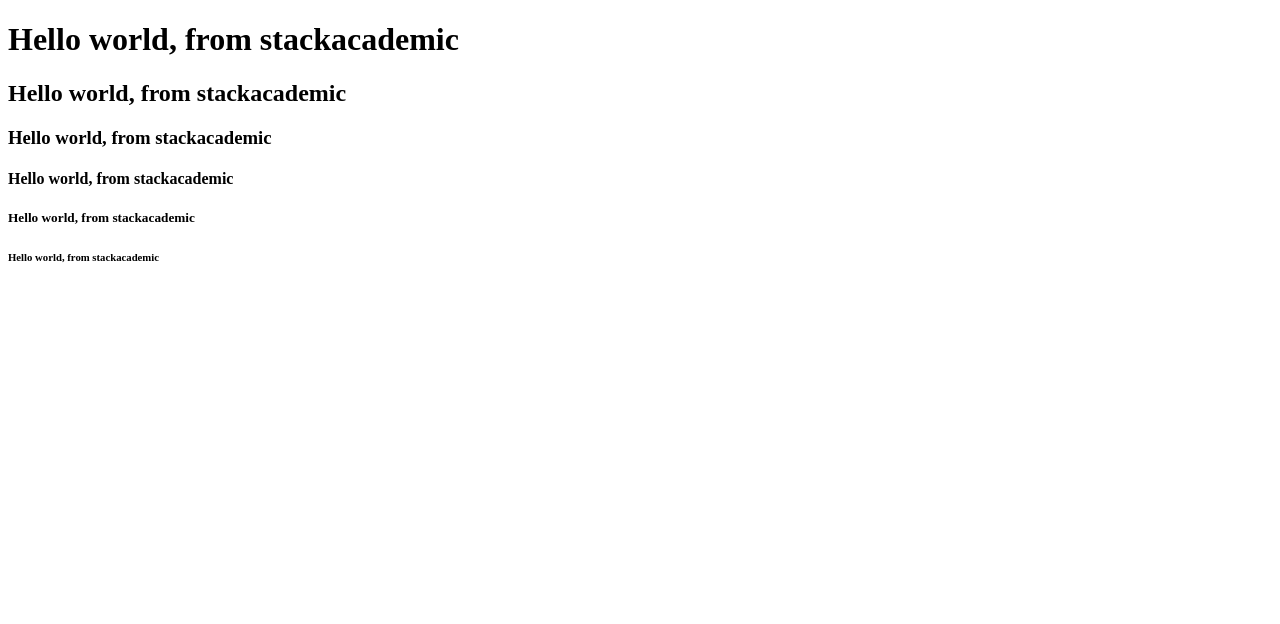
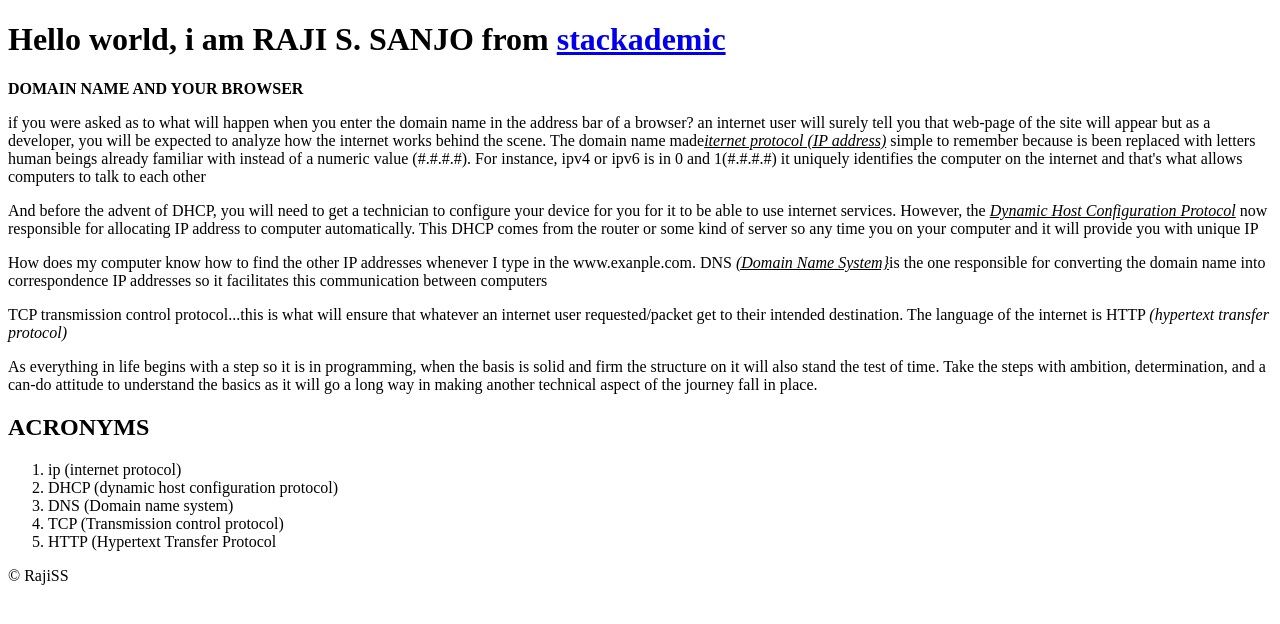
Before and after one commit to rajiss-ctrl/stackacademic, a plain HTML site: page index.html in a window 1280 px wide. Drawn offline with Linux system fonts and the light colour scheme.

Commit message:
second task commit

```diff
--- a/index.html
+++ b/index.html
@@ -6,11 +6,50 @@
     <title>stackacademic second task</title>
 </head>
 <body>
-   <h1>Hello world, from stackacademic</h1>
-   <h2>Hello world, from stackacademic</h2>
-   <h3>Hello world, from stackacademic</h3>
-   <h4>Hello world, from stackacademic</h4>
-   <h5>Hello world, from stackacademic</h5>
-   <h6>Hello world, from stackacademic</h6>
-</body>
+    <header>
+        <h1>Hello world, i am RAJI S. SANJO from <a href="https://www.stackademic.com">stackademic</a></h1>
+    </header>
+    <article>
+        <strong>DOMAIN NAME AND YOUR BROWSER</strong>
+        <p>if you were asked as to what will happen when you enter the domain name in the address bar of a browser?
+            an internet user will surely tell you that web-page of
+            the site will appear but as a developer, you will be expected to analyze how the internet works behind the scene.
+            The
+            domain name made<u><em>iternet protocol (IP address)</em></u> simple to remember because is been replaced with
+            letters
+            human beings already familiar with instead of a numeric value (#.#.#.#). For instance, ipv4 or ipv6 is in 0 and
+            1(#.#.#.#) it
+            uniquely identifies the computer on the internet and that's what allows computers to talk to each other</p>
+        <p>And before the advent of DHCP, you will need to get a technician to configure your device for you for it to be able
+            to use internet services. However,
+            the <u><em>Dynamic Host Configuration Protocol</em></u> now responsible for allocating IP address to computer
+            automatically. This DHCP comes from
+            the router or some kind of server so any time you on your computer and it will provide you with unique IP
+        </p>
+        <p>How does my computer know how to find the other IP addresses whenever I type in the www.exanple.com. DNS
+            <u><em>(Domain Name System}</em></u>is the one responsible for converting
+            the domain name into correspondence IP addresses so it facilitates this communication between computers
+        </p>
+        <p>TCP transmission control protocol...this is what will ensure that whatever an internet user requested/packet get to
+            their intended destination.
+            The language of the internet is HTTP <em>(hypertext transfer protocol)</em>
+        </p>
+
+        <p>As everything in life begins with a step so it is in programming, when the basis is solid and firm the structure on
+            it will also stand the test of time. Take the steps with ambition, determination, and a can-do attitude to
+            understand the basics as it will go a long way
+            in making another technical aspect of the journey fall in place.
+        </p>
+        <h2>ACRONYMS</h2>
+        <ol>
+            <li>ip (internet protocol)</li>
+            <li>DHCP (dynamic host configuration protocol)</li>
+            <li>DNS (Domain name system)</li>
+            <li>TCP (Transmission control protocol)</li>
+            <li>HTTP (Hypertext Transfer Protocol</li>
+        </ol>
+
+    </article>
+    <footer>&copy RajiSS</footer>
+   </body>
 </html>
```
